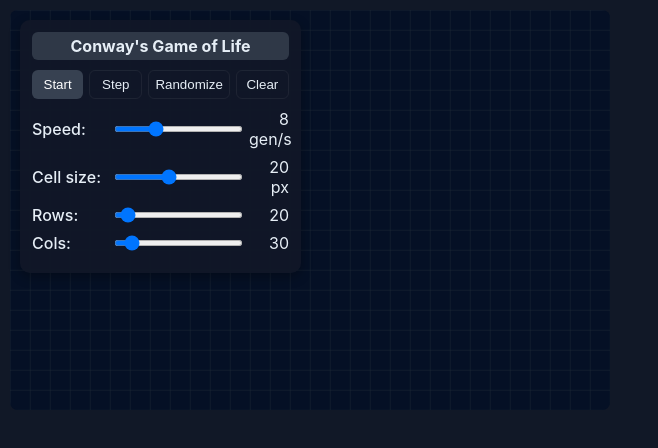
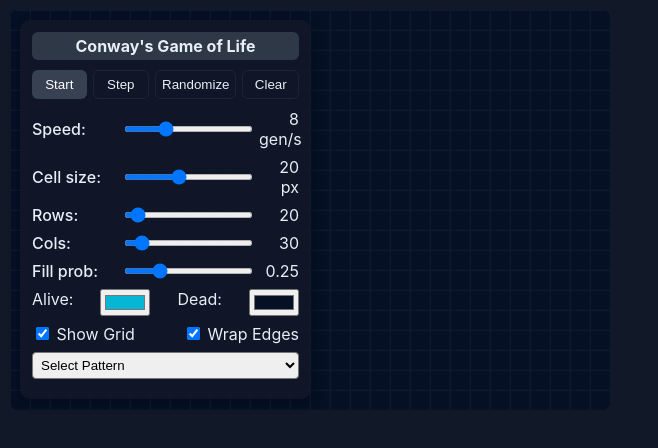
Before and after one commit to jo56/conways-game-of-life, a React (Vite) app: page / in a window 1280 px wide. Shown: the top 448 px of the page, without its empty margins (0-658 px from the left). Built offline with nearby package versions, Linux system fonts and the light colour scheme.

Commit message:
Update App.tsx

```diff
--- a/src/App.tsx
+++ b/src/App.tsx
@@ -1,8 +1,6 @@
 import React, { useCallback, useEffect, useRef, useState } from 'react';
 
 const GRID_COLOR = '#1f2937';
-const ALIVE_COLOR = '#06b6d4';
-const DEAD_COLOR = '#051025';
 
 function createEmptyGrid(rows: number, cols: number): Uint8Array[] {
   const g: Uint8Array[] = [];
@@ -22,6 +20,7 @@ export default function App(): JSX.Element {
   const isMouseDown = useRef(false);
   const drawMode = useRef(1);
 
+  // Core state
   const [cellSize, setCellSize] = useState(20);
   const [rows, setRows] = useState(20);
   const [cols, setCols] = useState(30);
@@ -29,9 +28,19 @@ export default function App(): JSX.Element {
   const [running, setRunning] = useState(false);
   const [speed, setSpeed] = useState(8);
 
+  // Additional parameters
+  const [fillProb, setFillProb] = useState(0.25);
+  const [showGrid, setShowGrid] = useState(true);
+  const [aliveColor, setAliveColor] = useState('#06b6d4');
+  const [deadColor, setDeadColor] = useState('#051025');
+  const [wrapEdges, setWrapEdges] = useState(true);
+  const [surviveCounts, setSurviveCounts] = useState([2, 3]);
+  const [birthCounts, setBirthCounts] = useState([3]);
+  const [pattern, setPattern] = useState('');
+
   speedRef.current = speed;
 
-  // --- Panel drag state ---
+  // Panel drag
   const panelRef = useRef<HTMLDivElement | null>(null);
   const isDragging = useRef(false);
   const dragOffset = useRef({ x: 0, y: 0 });
@@ -45,8 +54,12 @@ export default function App(): JSX.Element {
     for (let dr = -1; dr <= 1; dr++) {
       for (let dc = -1; dc <= 1; dc++) {
         if (dr === 0 && dc === 0) continue;
-        const nr = (r + dr + R) % R;
-        const nc = (c + dc + C) % C;
+        let nr = r + dr;
+        let nc = c + dc;
+        if (wrapEdges) {
+          nr = (nr + R) % R;
+          nc = (nc + C) % C;
+        } else if (nr < 0 || nr >= R || nc < 0 || nc >= C) continue;
         sum += g[nr][nc];
       }
     }
@@ -58,32 +71,32 @@ export default function App(): JSX.Element {
     for (let r = 0; r < g.length; r++) {
       for (let c = 0; c < g[0].length; c++) {
         const n = countNeighbors(g, r, c);
-        newG[r][c] = g[r][c] ? (n === 2 || n === 3 ? 1 : 0) : n === 3 ? 1 : 0;
+        newG[r][c] = g[r][c] ? (surviveCounts.includes(n) ? 1 : 0) : (birthCounts.includes(n) ? 1 : 0);
       }
     }
     return newG;
-  }, []);
+  }, [wrapEdges, surviveCounts, birthCounts]);
 
   const draw = useCallback(() => {
     const canvas = canvasRef.current;
     if (!canvas) return;
     const ctx = canvas.getContext('2d')!;
-
     canvas.width = cols * cellSize;
     canvas.height = rows * cellSize;
 
-    ctx.fillStyle = DEAD_COLOR;
+    ctx.fillStyle = deadColor;
     ctx.fillRect(0, 0, canvas.width, canvas.height);
 
     for (let r = 0; r < rows; r++) {
       for (let c = 0; c < cols; c++) {
         if (grid[r][c]) {
-          ctx.fillStyle = ALIVE_COLOR;
+          ctx.fillStyle = aliveColor;
           ctx.fillRect(c * cellSize, r * cellSize, cellSize, cellSize);
         }
       }
     }
 
+    if (showGrid) {
       ctx.strokeStyle = GRID_COLOR;
       ctx.lineWidth = 0.5;
       for (let x = 0; x <= cols * cellSize; x += cellSize) {
@@ -98,7 +111,8 @@ export default function App(): JSX.Element {
         ctx.lineTo(cols * cellSize, y + 0.25);
         ctx.stroke();
       }
-  }, [grid, rows, cols, cellSize]);
+    }
+  }, [grid, rows, cols, cellSize, aliveColor, deadColor, showGrid]);
 
   useEffect(() => draw(), [draw]);
 
@@ -157,29 +171,27 @@ export default function App(): JSX.Element {
     });
   };
 
+  // --- Randomize & Clear ---
   const randomize = () => setGrid(() => {
     const ng = createEmptyGrid(rows, cols);
-    for (let r = 0; r < ng.length; r++) for (let c = 0; c < ng[0].length; c++) ng[r][c] = Math.random() > 0.75 ? 1 : 0;
+    for (let r = 0; r < ng.length; r++)
+      for (let c = 0; c < ng[0].length; c++)
+        ng[r][c] = Math.random() < fillProb ? 1 : 0;
     return ng;
   });
   const clear = () => setGrid(() => createEmptyGrid(rows, cols));
   const stepOnce = () => setGrid((g) => step(g));
 
-  // --- Panel header drag ---
+  // --- Panel drag ---
   const handleHeaderMouseDown = (e: React.MouseEvent) => {
     isDragging.current = true;
     dragOffset.current = { x: e.clientX - panelPos.x, y: e.clientY - panelPos.y };
   };
-
   useEffect(() => {
     const handleMouseMove = (e: MouseEvent) => {
-      if (isDragging.current) {
-        setPanelPos({ x: e.clientX - dragOffset.current.x, y: e.clientY - dragOffset.current.y });
-      }
+      if (isDragging.current) setPanelPos({ x: e.clientX - dragOffset.current.x, y: e.clientY - dragOffset.current.y });
     };
-    const handleMouseUp = () => {
-      isDragging.current = false;
-    };
+    const handleMouseUp = () => { isDragging.current = false; };
     window.addEventListener('mousemove', handleMouseMove);
     window.addEventListener('mouseup', handleMouseUp);
     return () => {
@@ -196,7 +208,6 @@ export default function App(): JSX.Element {
       return newGrid;
     });
   };
-
   const handleColsChange = (newCols: number) => {
     setCols(newCols);
     setGrid((g) => g.map(row => {
@@ -204,6 +215,18 @@ export default function App(): JSX.Element {
       newRow.set(row.slice(0, Math.min(row.length, newCols)));
       return newRow;
     }));
+  };
+
+  const patternOptions = ['Glider', 'Blinker', 'Block'];
+
+  const applyPattern = (pat: string) => {
+    const centerR = Math.floor(rows / 2);
+    const centerC = Math.floor(cols / 2);
+    const ng = createEmptyGrid(rows, cols);
+    if (pat === 'Glider') [[1,0],[2,1],[0,2],[1,2],[2,2]].forEach(([r,c]) => ng[centerR+r][centerC+c] = 1);
+    if (pat === 'Blinker') [[0,0],[0,1],[0,2]].forEach(([r,c]) => ng[centerR+r][centerC+c] = 1);
+    if (pat === 'Block') [[0,0],[0,1],[1,0],[1,1]].forEach(([r,c]) => ng[centerR+r][centerC+c] = 1);
+    setGrid(ng);
   };
 
   return (
@@ -222,22 +245,11 @@ export default function App(): JSX.Element {
           boxShadow: '0 4px 12px rgba(0,0,0,0.3)'
         }}
       >
-        {/* Header (draggable) */}
+        {/* Header */}
         <div
           onMouseDown={handleHeaderMouseDown}
-          style={{
-            textAlign: 'center',
-            marginBottom: '10px',
-            fontWeight: 'bold',
-            cursor: 'move',
-            userSelect: 'none',
-            padding: '4px 0',
-            background: 'rgba(55,65,81,0.8)',
-            borderRadius: '6px'
-          }}
-        >
-          Conway's Game of Life
-        </div>
+          style={{ textAlign: 'center', marginBottom: '10px', fontWeight: 'bold', cursor: 'move', userSelect: 'none', padding: '4px 0', background: 'rgba(55,65,81,0.8)', borderRadius: '6px' }}
+        >Conway's Game of Life</div>
 
         {/* Buttons */}
         <div style={{ display: 'flex', gap: '6px', marginBottom: '10px', flexWrap: 'wrap' }}>
@@ -252,21 +264,45 @@ export default function App(): JSX.Element {
           ['Speed', speed, 1, 24, setSpeed, ' gen/s'],
           ['Cell size', cellSize, 6, 40, setCellSize, ' px'],
           ['Rows', rows, 5, 300, handleRowsChange, ''],
-          ['Cols', cols, 5, 300, handleColsChange, '']
+          ['Cols', cols, 5, 300, handleColsChange, ''],
+          ['Fill prob', fillProb, 0, 1, setFillProb, '']
         ].map(([label, value, min, max, setter, unit], idx) => (
           <div key={idx} style={{ display: 'flex', alignItems: 'center', marginBottom: '8px' }}>
-            <label style={{ width: '80px', fontWeight: 500 }}>{label}:</label>
+            <label style={{ width: '90px', fontWeight: 500 }}>{label}:</label>
             <input
               type="range"
               min={min as number}
               max={max as number}
+              step={label === 'Fill prob' ? 0.01 : 1}
               value={value as number}
               onChange={(e) => setter(Number(e.target.value))}
               style={{ flex: 1, marginRight: '6px', height: '6px', borderRadius: '4px' }}
             />
-            <div style={{ width: '40px', textAlign: 'right' }}>{value}{unit}</div>
+            <div style={{ width: '40px', textAlign: 'right' }}>{unit === '' ? (value as number) : (label === 'Fill prob' ? `${Math.round(Number(value) * 100)}%` : `${value}${unit}`)}</div>
           </div>
         ))}
+
+        {/* Color pickers */}
+        <div style={{ marginBottom: '8px', display: 'flex', justifyContent: 'space-between' }}>
+          <label>Alive:</label>
+          <input type="color" value={aliveColor} onChange={(e) => setAliveColor(e.target.value)} />
+          <label>Dead:</label>
+          <input type="color" value={deadColor} onChange={(e) => setDeadColor(e.target.value)} />
+        </div>
+
+        {/* Toggles */}
+        <div style={{ marginBottom: '8px', display: 'flex', justifyContent: 'space-between' }}>
+          <label><input type="checkbox" checked={showGrid} onChange={(e) => setShowGrid(e.target.checked)} /> Show Grid</label>
+          <label><input type="checkbox" checked={wrapEdges} onChange={(e) => setWrapEdges(e.target.checked)} /> Wrap Edges</label>
+        </div>
+
+        {/* Pattern selector */}
+        <div style={{ marginBottom: '8px' }}>
+          <select value={pattern} onChange={(e) => { setPattern(e.target.value); applyPattern(e.target.value); }} style={{ width: '100%', padding: '4px', borderRadius: '4px' }}>
+            <option value="">Select Pattern</option>
+            {patternOptions.map(p => <option key={p} value={p}>{p}</option>)}
+          </select>
+        </div>
       </div>
 
       {/* Canvas */}
@@ -276,7 +312,7 @@ export default function App(): JSX.Element {
           onMouseDown={handleMouseDown}
           onMouseUp={handleMouseUp}
           onMouseMove={handleMouseMove}
-          style={{ display: 'block', cursor: 'crosshair', background: DEAD_COLOR }}
+          style={{ display: 'block', cursor: 'crosshair', background: deadColor }}
         />
       </div>
     </div>
```
Lines whose indentation alone changed are shown as unchanged.
